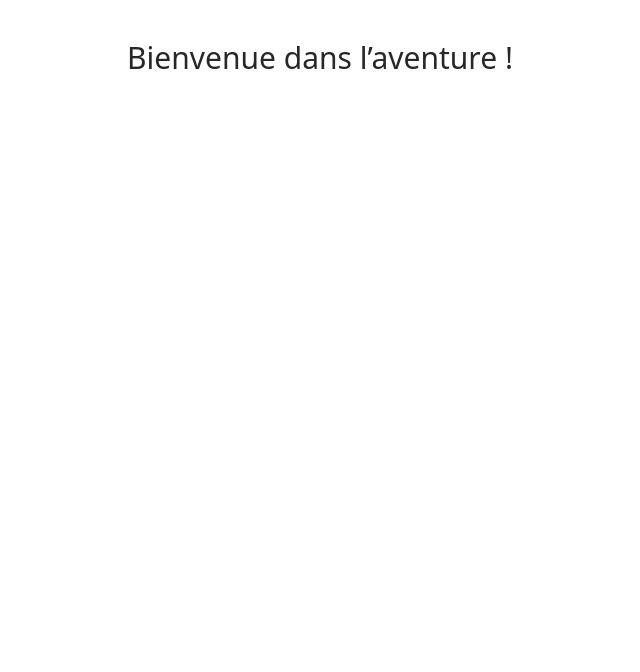
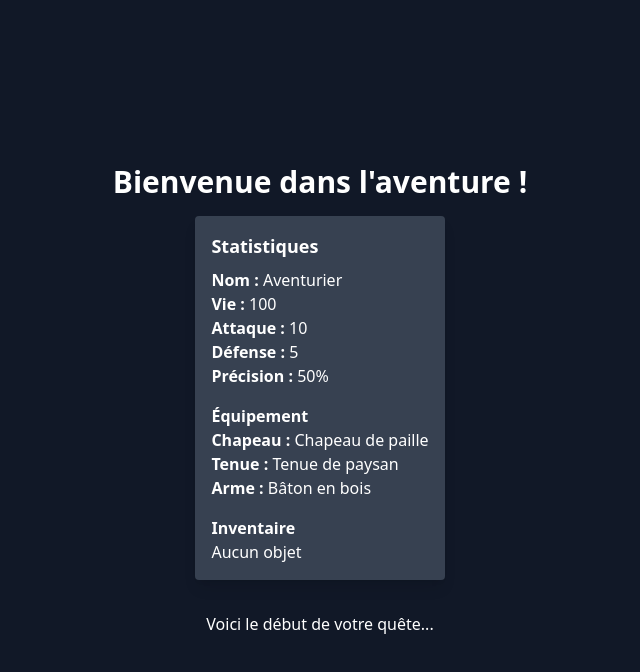
Before and after one commit to GoutteDooo/aventure, a React (Vite) app in the folder aventure-react/: page /adventure in a window 1280 px wide. Shown: the top 672 px of the page, without its empty margins (320-960 px from the left). Built offline with nearby package versions, Linux system fonts and the light colour scheme; what @midudev/tailwind-animations would draw is missing.

Commit message:
feat: adventureData added

```diff
--- /dev/null
+++ b/aventure-react/src/components/AdventurePage.jsx
@@ -0,0 +1,52 @@
+import { useState } from 'react';
+import adventureData from '../data/adventureData';
+import { savePlayerData } from '../utils/playerData';
+
+function AdventurePage() {
+  const [currentPage, setCurrentPage] = useState('start');
+  const [player, setPlayer] = useState(JSON.parse(localStorage.getItem('playerData')));
+
+  const handleChoice = (choice) => {
+    // Applique les effets du choix, s'il y en a
+    if (choice.effect) {
+      const updatedPlayer = { ...player };
+
+      // Ajout d’un objet à l’inventaire
+      if (choice.effect.inventory) {
+        updatedPlayer.inventory.push(choice.effect.inventory);
+      }
+
+      // Modification de la vie
+      if (choice.effect.health) {
+        updatedPlayer.stats.health += choice.effect.health;
+      }
+
+      setPlayer(updatedPlayer);
+      savePlayerData(updatedPlayer);
+    }
+
+    // Passe à la page suivante
+    setCurrentPage(choice.next);
+  };
+
+  const pageData = adventureData[currentPage];
+
+  return (
+    <div className="p-4 bg-gray-800 text-white rounded shadow-lg">
+      <p className="mb-4">{pageData.text}</p>
+      <div className="flex flex-col gap-2">
+        {pageData.choices.map((choice, index) => (
+          <button
+            key={index}
+            className="px-4 py-2 bg-blue-600 rounded hover:bg-blue-700 transition"
+            onClick={() => handleChoice(choice)}
+          >
+            {choice.text}
+          </button>
+        ))}
+      </div>
+    </div>
+  );
+}
+
+export default AdventurePage;
--- /dev/null
+++ b/aventure-react/src/components/HUD.jsx
@@ -0,0 +1,40 @@
+import React, { useState, useEffect } from 'react';
+import { initializePlayer } from '../utils/playerData';
+
+function HUD() {
+  const [player, setPlayer] = useState(initializePlayer());
+
+  useEffect(() => {
+    // Si les données du joueur changent, on les met à jour dans le localStorage
+    localStorage.setItem('playerData', JSON.stringify(player));
+  }, [player]);
+
+  return (
+    <div className="bg-gray-700 text-white p-4 rounded shadow-lg">
+      <h2 className="text-lg font-bold mb-2">Statistiques</h2>
+      <p><strong>Nom :</strong> {player.name}</p>
+      <p><strong>Vie :</strong> {player.stats.health}</p>
+      <p><strong>Attaque :</strong> {player.stats.attack}</p>
+      <p><strong>Défense :</strong> {player.stats.defense}</p>
+      <p><strong>Précision :</strong> {Math.round(player.stats.accuracy * 100)}%</p>
+
+      <h3 className="mt-4 font-bold">Équipement</h3>
+      <p><strong>Chapeau :</strong> {player.equipment.hat}</p>
+      <p><strong>Tenue :</strong> {player.equipment.outfit}</p>
+      <p><strong>Arme :</strong> {player.equipment.weapon}</p>
+
+      <h3 className="mt-4 font-bold">Inventaire</h3>
+      {player.inventory.length === 0 ? (
+        <p>Aucun objet</p>
+      ) : (
+        <ul>
+          {player.inventory.map((item, index) => (
+            <li key={index}>{item}</li>
+          ))}
+        </ul>
+      )}
+    </div>
+  );
+}
+
+export default HUD;
--- /dev/null
+++ b/aventure-react/src/data/adventureData.js
@@ -0,0 +1,32 @@
+// src/data/adventureData.js
+const adventureData = {
+  start: {
+    text: "Vous vous réveillez dans une clairière, équipé d'un simple bâton. Devant vous, deux chemins s'ouvrent : l'un menant vers une forêt sombre, l'autre vers une colline ensoleillée.",
+    choices: [
+      { text: "Explorer la forêt", next: "forest" },
+      { text: "Monter sur la colline", next: "hill" },
+    ],
+  },
+  forest: {
+    text: "La forêt est sombre et inquiétante. Vous entendez des bruits étranges, mais vous trouvez une potion de soin.",
+    choices: [
+      {
+        text: "Ramasser la potion et retourner en arrière",
+        next: "start",
+        effect: { inventory: "Potion de soin" },
+      },
+    ],
+  },
+  hill: {
+    text: "Depuis la colline, vous apercevez un village au loin. Vous décidez de vous y rendre.",
+    choices: [{ text: "Aller au village", next: "village" }],
+  },
+  village: {
+    text: "Le village est paisible. Vous pouvez vous reposer et récupérer un peu de vie.",
+    choices: [
+      { text: "Reprendre l’aventure", next: "start", effect: { health: 20 } },
+    ],
+  },
+};
+
+export default adventureData;
--- a/aventure-react/src/pages/Adventure.jsx
+++ b/aventure-react/src/pages/Adventure.jsx
@@ -1,4 +1,16 @@
+import HUD from '../components/HUD';
+
 function Adventure() {
-    return <h1 className="text-center text-3xl text-zinc-800 mt-10">Bienvenue dans l’aventure !</h1>;
-  }
-  export default Adventure;
+  return (
+    <div className="flex flex-col items-center justify-center h-screen bg-gray-900 text-white">
+      <h1 className="text-3xl font-bold mb-4">Bienvenue dans l'aventure !</h1>
+      <HUD />
+      <div className="mt-8">
+        <p>Voici le début de votre quête...</p>
+        {/* Ajoute ici les choix narratifs plus tard */}
+      </div>
+    </div>
+  );
+}
+
+export default Adventure;
--- a/aventure-react/src/utils/PlayerData.js
+++ b/aventure-react/src/utils/PlayerData.js
@@ -14,7 +14,7 @@ export function initializePlayer() {
       health: 100,
       attack: 10,
       defense: 5,
-      accuracy: 0.8, // 80% de précision
+      accuracy: 0.5, // 80% de précision
     },
     inventory: [],
     equipment: {
```
